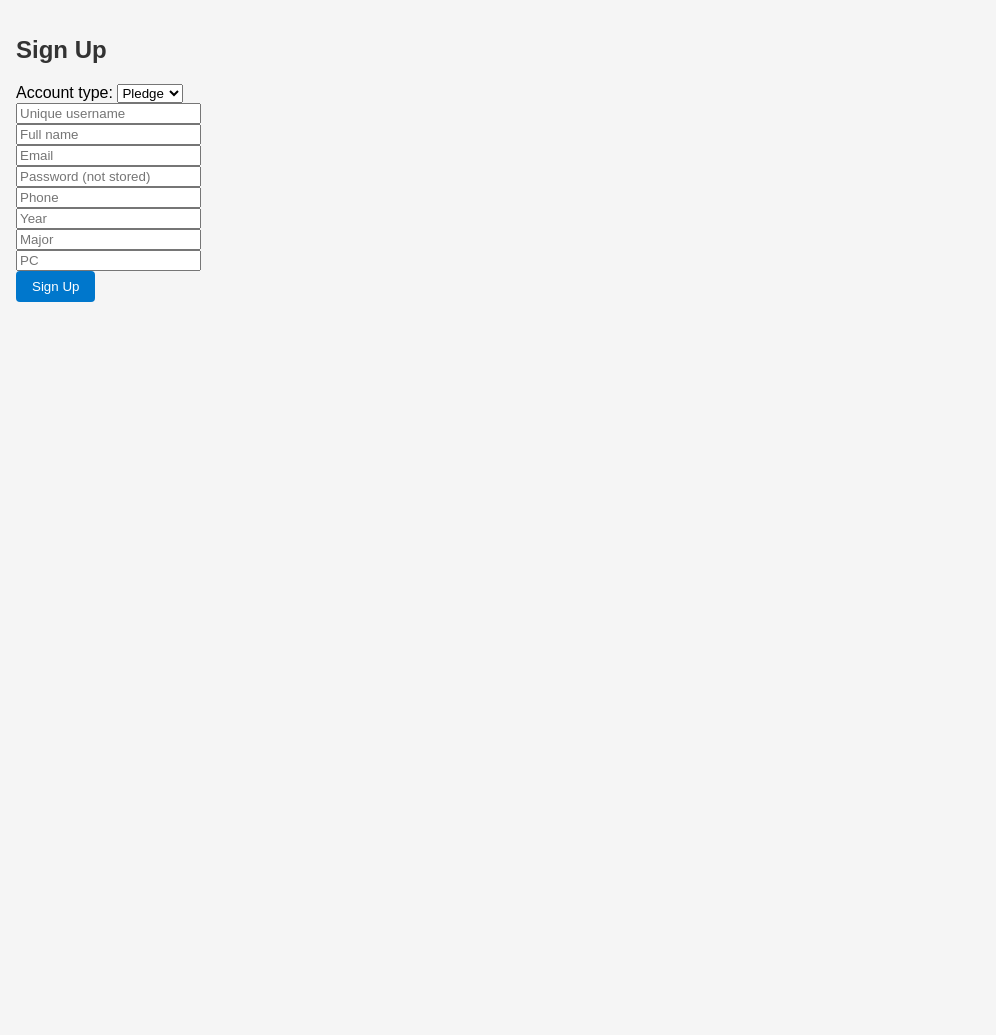
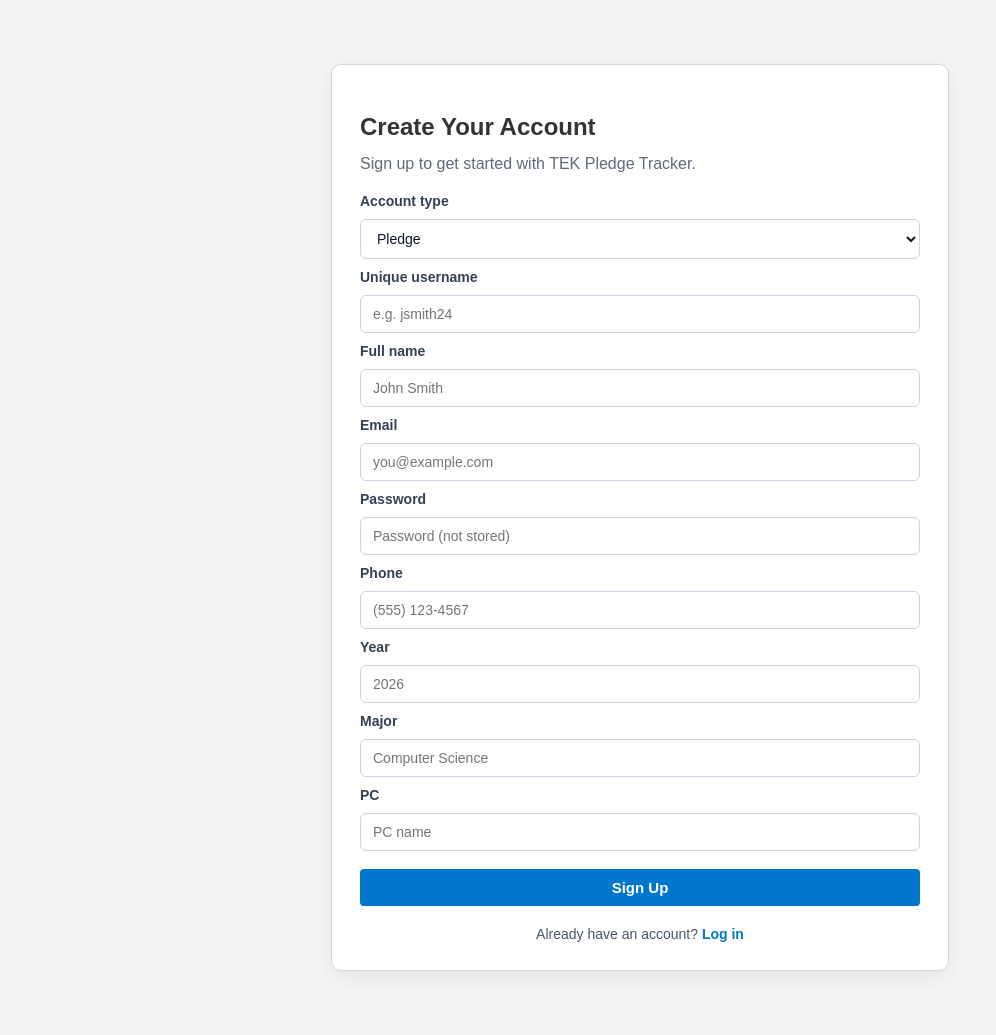
Before and after one commit to atkasperr/TekPledgeTracker, a Flask app: page /signup in a window 1280 px wide. Shown: the whole page, without its empty margins (0-996 px from the left). Before the commit the page ends 302 px from the top, so only its background shows below. Run offline with Flask 3, Linux system fonts and the light colour scheme; parts of the project's set-up code (start-up, migrations or seed data) failed here and were passed over; some libraries are stand-ins or nearby versions.

Commit message:
Login and signup pages look better

```diff
--- a/static/css/main.css
+++ b/static/css/main.css
@@ -78,6 +78,83 @@ body {
     background: #276749;
 }
 
+.auth-card {
+    max-width: 460px;
+    margin: 48px auto;
+    background: #ffffff;
+    border: 1px solid #d6d6d6;
+    border-radius: 10px;
+    padding: 28px;
+    box-shadow: 0 6px 22px rgba(15, 23, 42, 0.08);
+}
+
+.auth-card-wide {
+    max-width: 560px;
+}
+
+.auth-subtitle {
+    margin-top: -6px;
+    margin-bottom: 18px;
+    color: #5f6b7a;
+}
+
+.auth-form {
+    display: flex;
+    flex-direction: column;
+    gap: 10px;
+}
+
+.auth-form label {
+    font-size: 14px;
+    color: #334155;
+    font-weight: 600;
+}
+
+.auth-form input,
+.auth-form select {
+    width: 100%;
+    box-sizing: border-box;
+    border: 1px solid #cbd5e1;
+    border-radius: 6px;
+    padding: 10px 12px;
+    font-size: 14px;
+    background: #fff;
+    color: #0f172a;
+}
+
+.auth-form input:focus,
+.auth-form select:focus {
+    outline: none;
+    border-color: #0077cc;
+    box-shadow: 0 0 0 3px rgba(0, 119, 204, 0.15);
+}
+
+.auth-submit {
+    margin-top: 8px;
+    width: 100%;
+    padding: 10px 16px;
+    font-size: 15px;
+    font-weight: 600;
+}
+
+.auth-footer-text {
+    margin-top: 14px;
+    margin-bottom: 0;
+    text-align: center;
+    color: #475569;
+    font-size: 14px;
+}
+
+.auth-footer-text a {
+    color: #0077cc;
+    text-decoration: none;
+    font-weight: 600;
+}
+
+.auth-footer-text a:hover {
+    text-decoration: underline;
+}
+
 h1, h2 {
     color: #333;
 }
--- a/static/js/navbar.js
+++ b/static/js/navbar.js
@@ -1,6 +1,8 @@
 document.addEventListener('DOMContentLoaded', async () => {
 	const authStatusEl = document.getElementById('auth-status');
 	const logoutBtn = document.getElementById('logout-btn');
+	const loginLink = document.getElementById('login-link');
+	const signupLink = document.getElementById('signup-link');
 
 	const hasSupabase = typeof supabase !== 'undefined';
 	const hasConfig = typeof CONFIG !== 'undefined' && CONFIG && CONFIG.SUPABASE_URL && CONFIG.SUPABASE_KEY;
@@ -16,9 +18,13 @@ document.addEventListener('DOMContentLoaded', async () => {
 		if (user) {
 			authStatusEl.textContent = `Logged in: ${user.email || user.id}`;
 			logoutBtn.style.display = 'inline-block';
+			if (loginLink) loginLink.style.display = 'none';
+			if (signupLink) signupLink.style.display = 'none';
 		} else {
 			authStatusEl.textContent = 'Not logged in';
 			logoutBtn.style.display = 'none';
+			if (loginLink) loginLink.style.display = 'inline';
+			if (signupLink) signupLink.style.display = 'inline';
 		}
 	}
 
--- a/templates/base.html
+++ b/templates/base.html
@@ -10,8 +10,8 @@
         <header class="top-nav">
             <nav class="top-nav-links">
                 <a href="/home">Home</a>
-                <a href="/login">Login</a>
-                <a href="/signup">Sign Up</a>
+                <a id="login-link" href="/login">Login</a>
+                <a id="signup-link" href="/signup">Sign Up</a>
                 <a href="/coffee-chats">Coffee Chats</a>
                 <a href="/directory">Directory</a>
                 <a href="/tasks">Tasks</a>
--- a/templates/signup.html
+++ b/templates/signup.html
@@ -3,23 +3,44 @@
 {% block title %}Sign Up{% endblock %}
 
 {% block content %}
-    <h2>Sign Up</h2>
-    <form id="signup-form">
-        <label for="role">Account type:</label>
-        <select name="role" id="role">
-            <option value="pledge" selected>Pledge</option>
-            <option value="brother">Brother</option>
-        </select><br>
-        <input type="text" name="uniquename" placeholder="Unique username" required><br>
-        <input type="text" name="name" placeholder="Full name"><br>
-        <input type="email" name="email" placeholder="Email" required><br>
-        <input type="password" name="password" placeholder="Password (not stored)" required><br>
-        <input type="text" name="phone" placeholder="Phone"><br>
-        <input type="number" name="year" placeholder="Year"><br>
-        <input type="text" name="major" placeholder="Major"><br>
-        <input type="text" name="pc" placeholder="PC"><br>
-        <button type="submit">Sign Up</button>
-    </form>
+    <section class="auth-card auth-card-wide">
+        <h2>Create Your Account</h2>
+        <p class="auth-subtitle">Sign up to get started with TEK Pledge Tracker.</p>
+        <form id="signup-form" class="auth-form">
+            <label for="role">Account type</label>
+            <select name="role" id="role">
+                <option value="pledge" selected>Pledge</option>
+                <option value="brother">Brother</option>
+            </select>
+
+            <label for="uniquename">Unique username</label>
+            <input id="uniquename" type="text" name="uniquename" placeholder="e.g. jsmith24" required>
+
+            <label for="name">Full name</label>
+            <input id="name" type="text" name="name" placeholder="John Smith">
+
+            <label for="email">Email</label>
+            <input id="email" type="email" name="email" placeholder="you@example.com" required>
+
+            <label for="password">Password</label>
+            <input id="password" type="password" name="password" placeholder="Password (not stored)" required>
+
+            <label for="phone">Phone</label>
+            <input id="phone" type="text" name="phone" placeholder="(555) 123-4567">
+
+            <label for="year">Year</label>
+            <input id="year" type="number" name="year" placeholder="2026">
+
+            <label for="major">Major</label>
+            <input id="major" type="text" name="major" placeholder="Computer Science">
+
+            <label for="pc">PC</label>
+            <input id="pc" type="text" name="pc" placeholder="PC name">
+
+            <button type="submit" class="auth-submit">Sign Up</button>
+        </form>
+        <p class="auth-footer-text">Already have an account? <a href="/login">Log in</a></p>
+    </section>
 {% endblock %}
 
 {% block scripts %}
```
Also changed, not shown: templates/login.html (+14 -6 lines).
